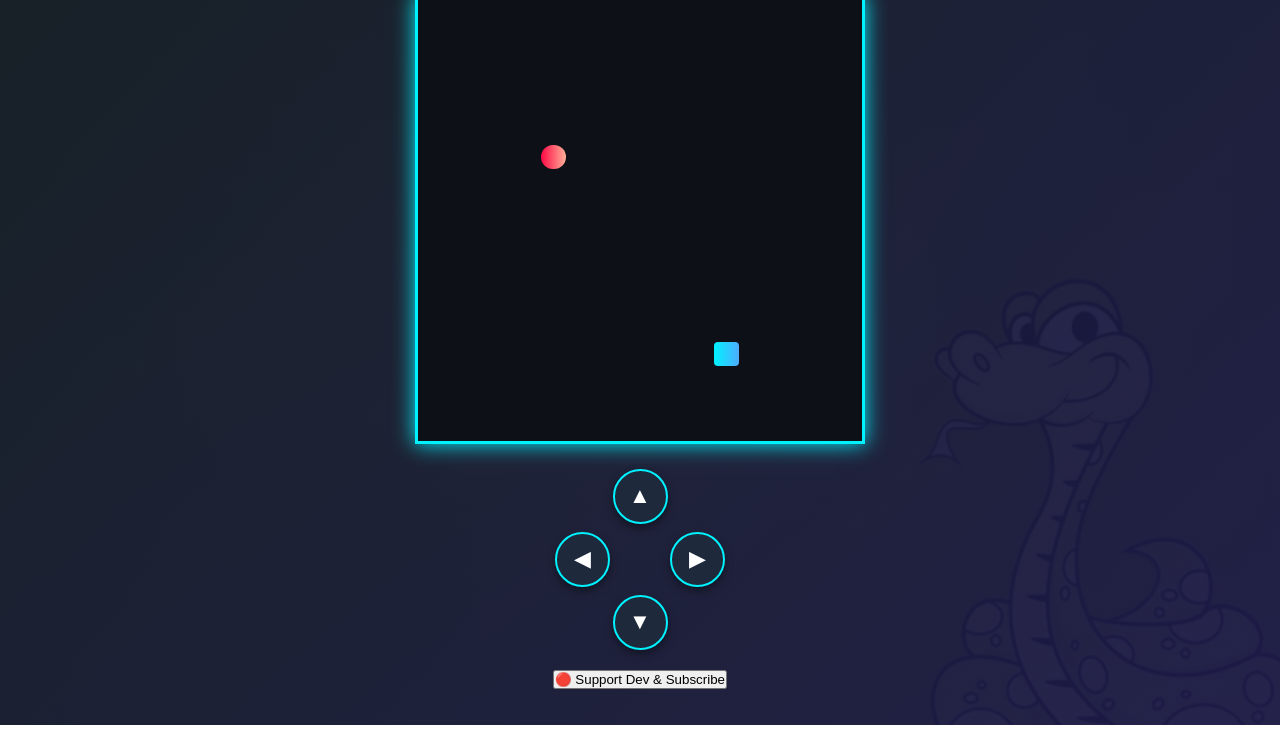
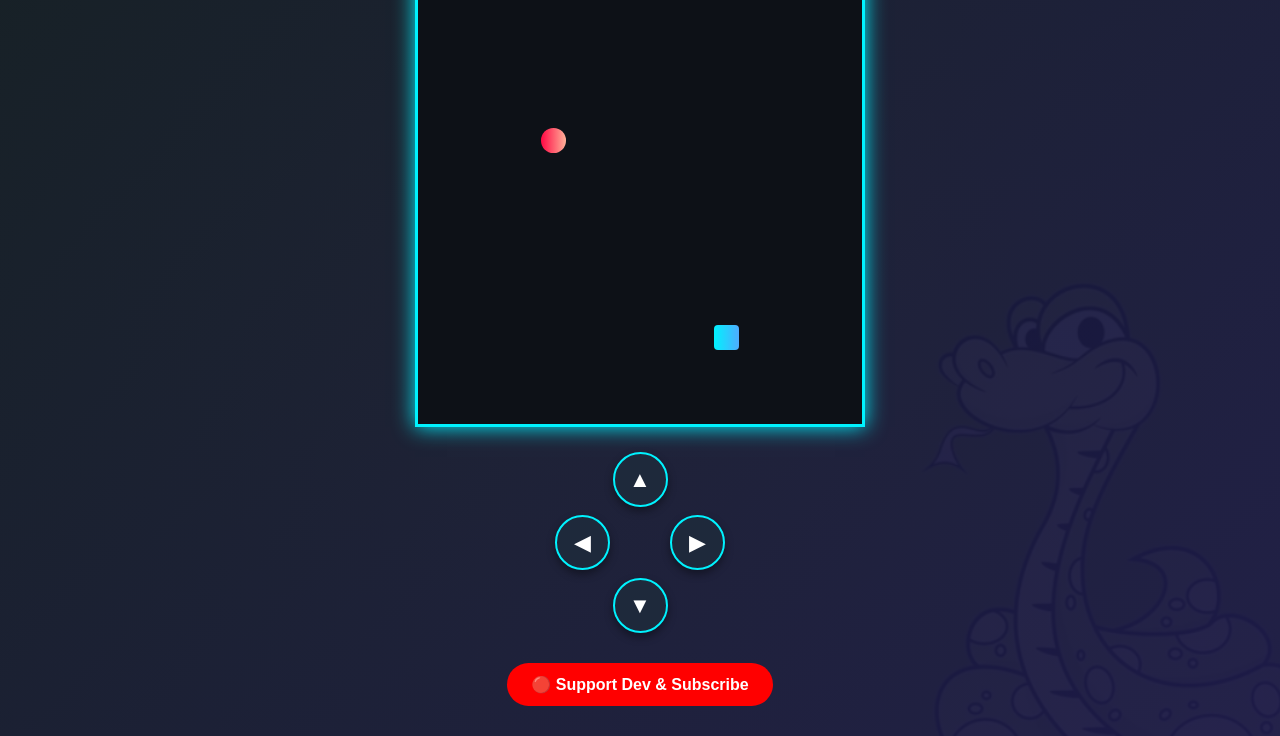
Before and after one commit to as88249571-ux/youtube-playables-snake, a plain HTML site: page index.html in a window 1280 px wide. Shown: the part 75-811 px from the top of the page. Drawn offline with Linux system fonts and the light colour scheme.

Commit message:
Update style.css

```diff
--- a/style.css
+++ b/style.css
@@ -126,3 +126,18 @@
     font-size: 18px !important;
   }
 }
+
+#sub-btn {
+    background-color: #ff0000;
+    color: white;
+    font-size: 16px;
+    font-weight: bold;
+    border: none;
+    padding: 12px 24px;
+    border-radius: 25px;
+    cursor: pointer;
+    margin: 10px;
+}
+#sub-btn:hover {
+    background-color: #cc0000;
+}
```
